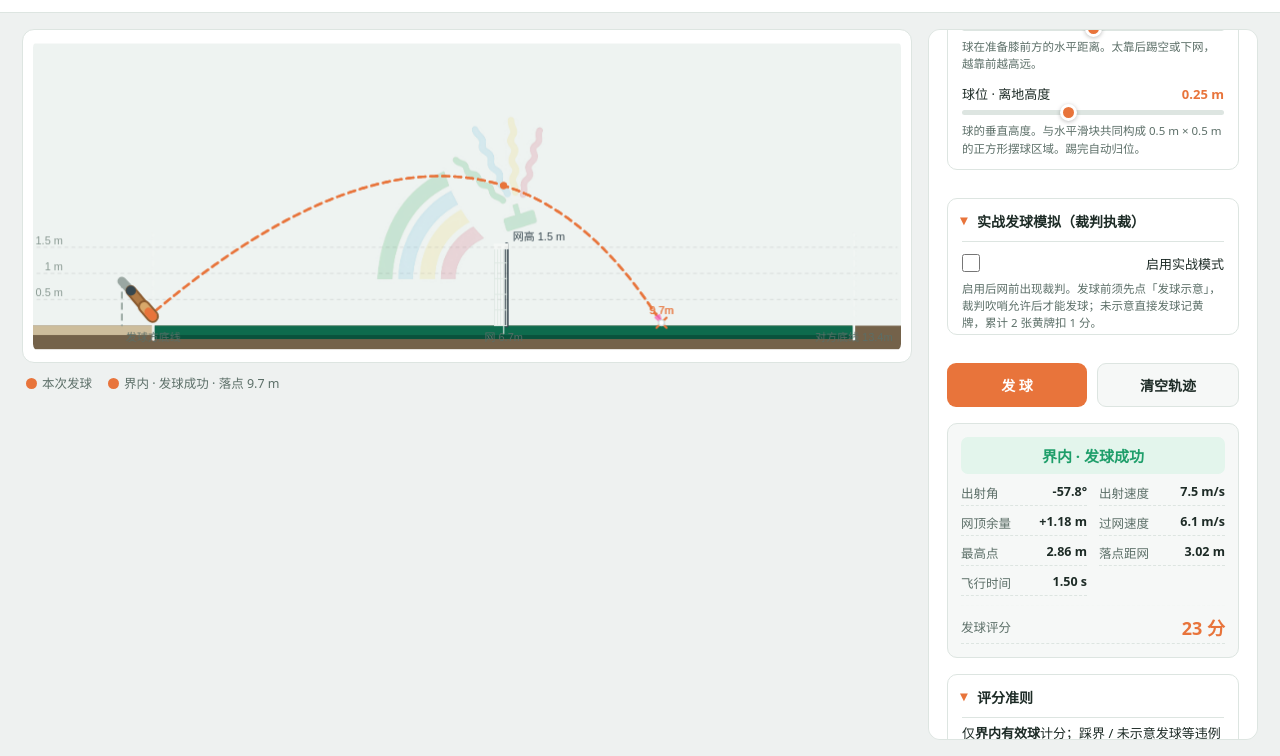
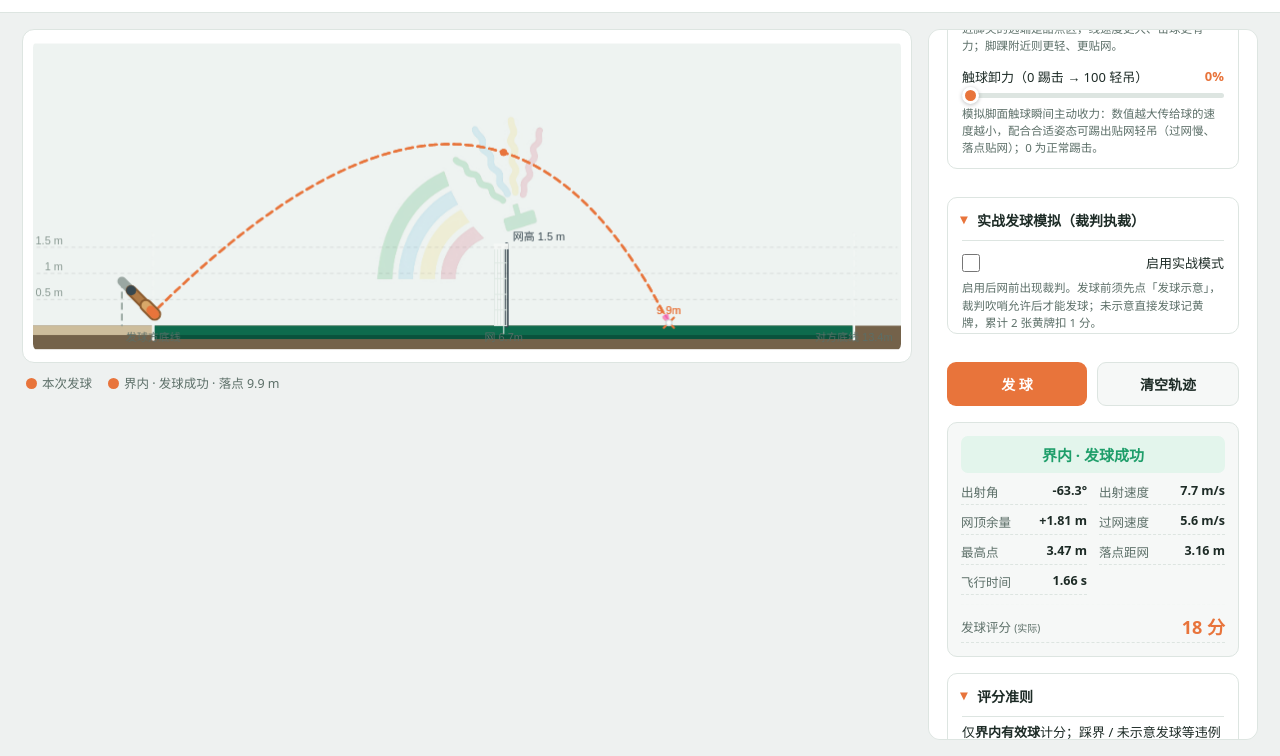
Before and after one commit to MIKKKAsA/Shuttlecock, a plain HTML site: page index.html in a window 1280 px wide. Both pictures are taken after a click on the button "发 球". Shown: the part 44-800 px from the top of the page. Drawn offline with Linux system fonts and the light colour scheme.

Commit message:
Add files via upload

```diff
--- a/index.html
+++ b/index.html
@@ -151,14 +151,14 @@ details .ctrl{margin-top:12px}
         <div class="hint">改变小腿（木棍）绕膝关节摆动的角速度。</div>
       </div>
       <div class="ctrl">
-        <label>球位 · 水平（距膝盖） <span class="val" id="vBallRel">0.60 m</span></label>
-        <input type="range" id="rBallRel" min="0.35" max="0.85" step="0.01" value="0.60">
-        <div class="hint">球在准备膝前方的水平距离。太靠后踢空或下网，越靠前越高远。</div>
+        <label>球位 · 沿脚面（0 脚踝 → 脚尖） <span class="val" id="vBoardS">0.20 m</span></label>
+        <input type="range" id="rBoardS" min="0" max="0.24" step="0.01" value="0.20">
+        <div class="hint">球贴在脚面表面：0 为脚踝，增大往脚尖移动。靠近脚尖的远端是甜点区，线速度更大、击球更有力；脚踝附近则更轻、更贴网。</div>
       </div>
       <div class="ctrl">
-        <label>球位 · 离地高度 <span class="val" id="vBallH">0.25 m</span></label>
-        <input type="range" id="rBallH" min="0.05" max="0.55" step="0.01" value="0.25">
-        <div class="hint">球的垂直高度。与水平滑块共同构成 0.5 m × 0.5 m 的正方形摆球区域。踢完自动归位。</div>
+        <label>触球卸力（0 踢击 → 100 轻吊） <span class="val" id="vSoft">0%</span></label>
+        <input type="range" id="rSoft" min="0" max="100" step="2" value="0">
+        <div class="hint">模拟脚面触球瞬间主动收力：数值越大传给球的速度越小，配合合适姿态可踢出贴网轻吊（过网慢、落点贴网）；0 为正常踢击。</div>
       </div>
     </details>
     <details class="grp" id="gMatch" open>
@@ -190,7 +190,7 @@ details .ctrl{margin-top:12px}
         <div><span>最高点</span><b id="sTop">—</b></div>
         <div><span>落点距网</span><b id="sLand">—</b></div>
         <div><span>飞行时间</span><b id="sTime">—</b></div>
-        <div class="score-box"><span>发球评分</span><b id="sScore">—</b></div>
+        <div class="score-box"><span>发球评分 <i id="sScoreTag" style="font-style:normal;font-size:10px;color:var(--sub)"></i></span><b id="sScore">—</b></div>
       </div>
     </div>
     <details class="grp" open>
@@ -198,11 +198,11 @@ details .ctrl{margin-top:12px}
       <div class="rule-box">
         <p>仅<b>界内有效球</b>计分；踩界 / 未示意发球等违例记 <b>0 分</b>，下网 / 出界 / 未过网不评分。</p>
         <table class="rule-tbl">
-          <tr><td>落点（45%）</td><td>贴网或贴对方<b>底线</b>两端高分，中场最低</td></tr>
-          <tr><td>过网速度（35%）</td><td>后场奖励<b>速度快</b>（有冲击力），前场奖励<b>速度慢</b>（贴网轻吊）——速度与落点匹配</td></tr>
-          <tr><td>贴网高度（20%）</td><td>球贴网顶而过更精准，高飞球扣分</td></tr>
+          <tr><td>落点（50%）</td><td>贴网或贴对方<b>底线</b>两端高分，中场最低</td></tr>
+          <tr><td>过网速度（25%）</td><td>前场约 <b>5</b>（贴网即落）、后场约 <b>12</b>（快有冲击力），速度与落点匹配</td></tr>
+          <tr><td>贴网高度（25%）</td><td>球贴网顶而过更精准，高飞球扣分</td></tr>
         </table>
-        <p class="rule-ref">参考：中场平庸球约 23 分；贴网轻吊约 74 分；贴底线后场约 64 分。</p>
+        <p class="rule-ref">参考：中场平庸球约 20–25 分；贴网前场约 84 分；平快贴底线后场约 90 分。</p>
       </div>
     </details>
     <details class="grp">
@@ -250,7 +250,7 @@ const CUR_COLOR = '#e8743b';
 const S = {
   mode:'idle', t:0, theta:0, beta:0, phi:PREP_PHI, omega:0,
   knee:{x:-0.60,y:0.60},            // 准备膝（θ=0：髋正下方，hipY-THIGH_L）
-  ball:{x:0,y:BALL_Y,vx:0,vy:0},
+  ball:{x:0.04,y:0.288,vx:0,vy:0},
   hit:false, trail:[], trails:[],
   netClear:null, apex:0, landed:null, flightT:0,
   netHit:false, footFault:false,
@@ -258,7 +258,9 @@ const S = {
   colorIdx:0, curColor:CUR_COLOR
 };
 const P = {angle:90, power:100,
-  hipX:-0.60, legAng:45, betaSet:90, ballRel:0.60, ballH:0.25, drag:0.6};
+  hipX:-0.60, legAng:45, betaSet:90, boardS:0.20, soft:0, drag:0.6};
+// 卸力系数：soft=0 正常踢击(=1)；soft=100 轻吊，只传递约 18% 速度
+function softFactor(){return 1 - P.soft/100*0.82;}
 // 实战模式状态
 const M={on:false, signaled:false, refReady:false, whistle:false,
   cards:0, penalty:0, violation:false};
@@ -277,11 +279,13 @@ function legPose(phi, angDeg, knee){
   const toe={x:ank.x+L2*d2.x, y:ank.y+L2*d2.y};
   return {d1,d2,nrm,ank,toe};
 }
-// 球的起始位置：高度固定，水平 = 膝盖 + 相对距离
+// 球的起始位置：贴在击球姿态脚面（木板）表面，boardS 为距脚踝沿木板的距离（0=踝→L2=脚尖）
 function ballStart(){
-  const k=kneeAt(0);                      // 准备姿态膝（大腿竖直）
-  // 球在 0.5m 正方形区域内：水平 ballRel、垂直 ballH（均由滑块设定）
-  return {x:k.x+P.ballRel, y:P.ballH, vx:0, vy:0};
+  const phi=(P.legAng-90+P.betaSet)*Math.PI/180;
+  const pose=legPose(phi,P.angle,kneeAt(P.legAng));
+  const p={x:pose.ank.x+P.boardS*pose.d2.x, y:pose.ank.y+P.boardS*pose.d2.y};
+  // 球心沿木板正面法向偏出一个半径，使球恰好贴在表面
+  return {x:p.x+pose.nrm.x*BR, y:p.y+pose.nrm.y*BR, vx:0, vy:0};
 }
 // 绕膝关节以角速度 w 转动时，世界点 p 的速度
 function pivotVel(p,w,k){return {x:-w*(p.y-k.y), y:w*(p.x-k.x)};}
@@ -312,13 +316,19 @@ function tryHit(){
   let rvx=S.ball.vx-vs.x, rvy=S.ball.vy-vs.y;
   const vn0=rvx*nx+rvy*ny, vt0=rvx*tx+rvy*ty;
   const vn1=-E_REST*vn0, vt1=(1-MU_FRIC)*vt0;
-  S.ball.vx=vs.x+vn1*nx+vt1*tx;
-  S.ball.vy=vs.y+vn1*ny+vt1*ty;
+  const f=softFactor();
+  S.ball.vx=(vs.x+vn1*nx+vt1*tx)*f;
+  S.ball.vy=(vs.y+vn1*ny+vt1*ty)*f;
   S.hit=true;
 }
 
 /* ================= 实时演算：预测出射速度（用于触球方向箭头） ================= */
+let _hitCache=null,_hitFrameReady=false;
 function predictHit(){
+  if(_hitFrameReady)return _hitCache;      // 同一帧内复用，避免重复扫描
+  _hitCache=_computeHit(); _hitFrameReady=true; return _hitCache;
+}
+function _computeHit(){
   const bx=S.ball.x, by=S.ball.y;
   const Tsw=SWING_T*(100/P.power);
   const N=1500;
@@ -337,8 +347,9 @@ function predictHit(){
       if(vs.x*nx+vs.y*ny>0){
         const vn0=(-vs.x)*nx+(-vs.y)*ny;
         const vt0=(-vs.x)*d2.x+(-vs.y)*d2.y;
-        const vx=vs.x+(-E_REST*vn0)*nx+(1-MU_FRIC)*vt0*d2.x;
-        const vy=vs.y+(-E_REST*vn0)*ny+(1-MU_FRIC)*vt0*d2.y;
+        const f=softFactor();
+        const vx=(vs.x+(-E_REST*vn0)*nx+(1-MU_FRIC)*vt0*d2.x)*f;
+        const vy=(vs.y+(-E_REST*vn0)*ny+(1-MU_FRIC)*vt0*d2.y)*f;
         return {vx,vy,c};
       }
     }
@@ -479,6 +490,18 @@ function updateMatchUI(){
 //  · 落点（45%）：贴网/贴底线两端高分、中场低
 //  · 过网速度（35%）：后场奖励快（有冲击力）、前场奖励慢（贴网轻吊）——好球=过网速度与落点匹配
 //  · 贴网高度（20%）：贴网顶而过更精准
+// 由弹道结果算分（实际发球与 idle 预测共用）
+function scoreFromResult(r){
+  const d=r.landed-NET_X;                    // 落点距网 0贴网~6.7贴底线
+  const t=d/6.7;                             // 前场0~后场1
+  const landX=Math.abs(d-3.35)/3.35;         // 两端=1、中场=0
+  const v=Math.max(0,Math.min(1,(r.netV-3)/10));   // 过网速度归一化：3慢~13快
+  // 理想速度随落点：前场约5（贴网即落，不苛求极慢）、后场约12（有冲击力）
+  const vIdeal=0.2+0.7*t;
+  const vMatch=Math.max(0,Math.min(1,1-Math.abs(v-vIdeal)*1.4));
+  const netH=Math.max(0,Math.min(1,1-(r.netClear||0)/1.0));
+  return Math.round(100*(0.50*landX+0.25*vMatch+0.25*netH));
+}
 function scoreServe(){
   const hit=S.hit0;
   if(!hit)return null;
@@ -486,13 +509,15 @@ function scoreServe(){
   S.netV=r.netV;
   if(r.netHit||!(r.landed>NET_X&&r.landed<=BASE_R))return null;
   if(S.footFault||M.violation)return 0;
-  const d=r.landed-NET_X;                    // 落点距网 0贴网~6.7贴底线
-  const t=d/6.7;                             // 前场0~后场1
-  const landX=Math.abs(d-3.35)/3.35;         // 两端=1、中场=0
-  const v=Math.max(0,Math.min(1,(r.netV-3)/10));   // 过网速度归一化：3慢~13快
-  const vMatch=t*v+(1-t)*(1-v);              // 后场快、前场慢均得高分
-  const netH=Math.max(0,Math.min(1,1-(r.netClear||0)/1.0));
-  return Math.round(100*(0.45*landX+0.35*vMatch+0.20*netH));
+  return scoreFromResult(r);
+}
+// idle 实时预测评分：拖滑块时就能看到当前参数能拿几分
+function predictScore(){
+  const hit=predictHit();
+  if(!hit)return null;
+  const r=simulateFlight(S.ball.x,S.ball.y,hit.vx,hit.vy,P.drag);
+  if(r.netHit||!(r.landed>NET_X&&r.landed<=BASE_R))return null;
+  return {score:scoreFromResult(r), netV:r.netV};
 }
 function finishServe(){
   let v,cls;
@@ -503,6 +528,9 @@ function finishServe(){
   else {v='界内 · 发球成功';cls='good';}
   // 评分（仅界内；违例/踩界为 0）
   S.score=scoreServe();
+  document.getElementById('sScoreTag').textContent='(实际)';
+  if(S.score!==null&&S.netV!==null)
+    document.getElementById('sNetV').textContent=S.netV.toFixed(1)+' m/s';
   setVerdict(v,cls);
   const color=S.curColor;
   S.trails.push({color,pts:S.trail.slice(),verdict:v,
@@ -600,6 +628,7 @@ window.addEventListener('resize',resize);
 
 /* ================= 绘制 ================= */
 function draw(){
+  _hitFrameReady=false;                   // 新帧：predictHit 重新扫描
   ctx.clearRect(0,0,W,H);
   ctx.fillStyle='#eef3f1';
   ctx.fillRect(cRect.x,cRect.y,cRect.w,cRect.h);   // 场景天空底
@@ -611,6 +640,15 @@ function draw(){
   if(S.trail.length) drawTrail({pts:S.trail,netClear:S.netClear,netHit:S.netHit,landed:S.landed},'#00000022',S.curColor);
   drawPredictTrail();
   drawLeg(); drawBall(); drawLabels();
+  // idle：实时预测分数与过网速度，便于拖滑块时直接探索高分
+  if(S.mode==='idle'){
+    const ps=predictScore();
+    const sc=document.getElementById('sScore'), tag=document.getElementById('sScoreTag'),
+          nv=document.getElementById('sNetV');
+    if(ps){sc.textContent=ps.score; tag.textContent='(预测)';
+      nv.textContent=ps.netV.toFixed(1)+' m/s';}
+    else{sc.textContent='—'; tag.textContent='(预测)'; nv.textContent='—';}
+  }
 }
 /* ================= 裁判（实战模式，卡通形象，站在网后） ================= */
 function drawRef(){
@@ -845,7 +883,7 @@ function bind(id,vid,fn,fmt){
 document.getElementById('rAngle').addEventListener('input',e=>{
   P.angle=+e.target.value;
   document.getElementById('vAngle').textContent=e.target.value+'°';
-  draw();
+  onBodyChange();
 });
 // 身体位置/球位变化：idle 时球跟随膝盖
 function onBodyChange(){ if(S.mode==='idle') S.ball=ballStart(); draw(); }
@@ -862,19 +900,15 @@ document.getElementById('rLegAng').addEventListener('input',e=>{
 document.getElementById('rBetaSet').addEventListener('input',e=>{
   P.betaSet=+e.target.value;
   document.getElementById('vBetaSet').textContent=e.target.value+'°';
-  draw();
-});
-document.getElementById('rBallRel').addEventListener('input',e=>{
-  P.ballRel=+e.target.value;
-  document.getElementById('vBallRel').textContent=(+e.target.value).toFixed(2)+' m';
   onBodyChange();
 });
-document.getElementById('rBallH').addEventListener('input',e=>{
-  P.ballH=+e.target.value;
-  document.getElementById('vBallH').textContent=(+e.target.value).toFixed(2)+' m';
+document.getElementById('rBoardS').addEventListener('input',e=>{
+  P.boardS=+e.target.value;
+  document.getElementById('vBoardS').textContent=(+e.target.value).toFixed(2)+' m';
   onBodyChange();
 });
 bind('rPower','vPower',v=>P.power=v,v=>v+'%');
+bind('rSoft','vSoft',v=>P.soft=v,v=>v+'%');
 bind('rDrag','vDrag',v=>P.drag=v,v=>v.toFixed(2));
 document.getElementById('btnFire').addEventListener('click',startServe);
 document.getElementById('btnReset').addEventListener('click',resetAll);
```
Also changed, not shown: 1 other file.
